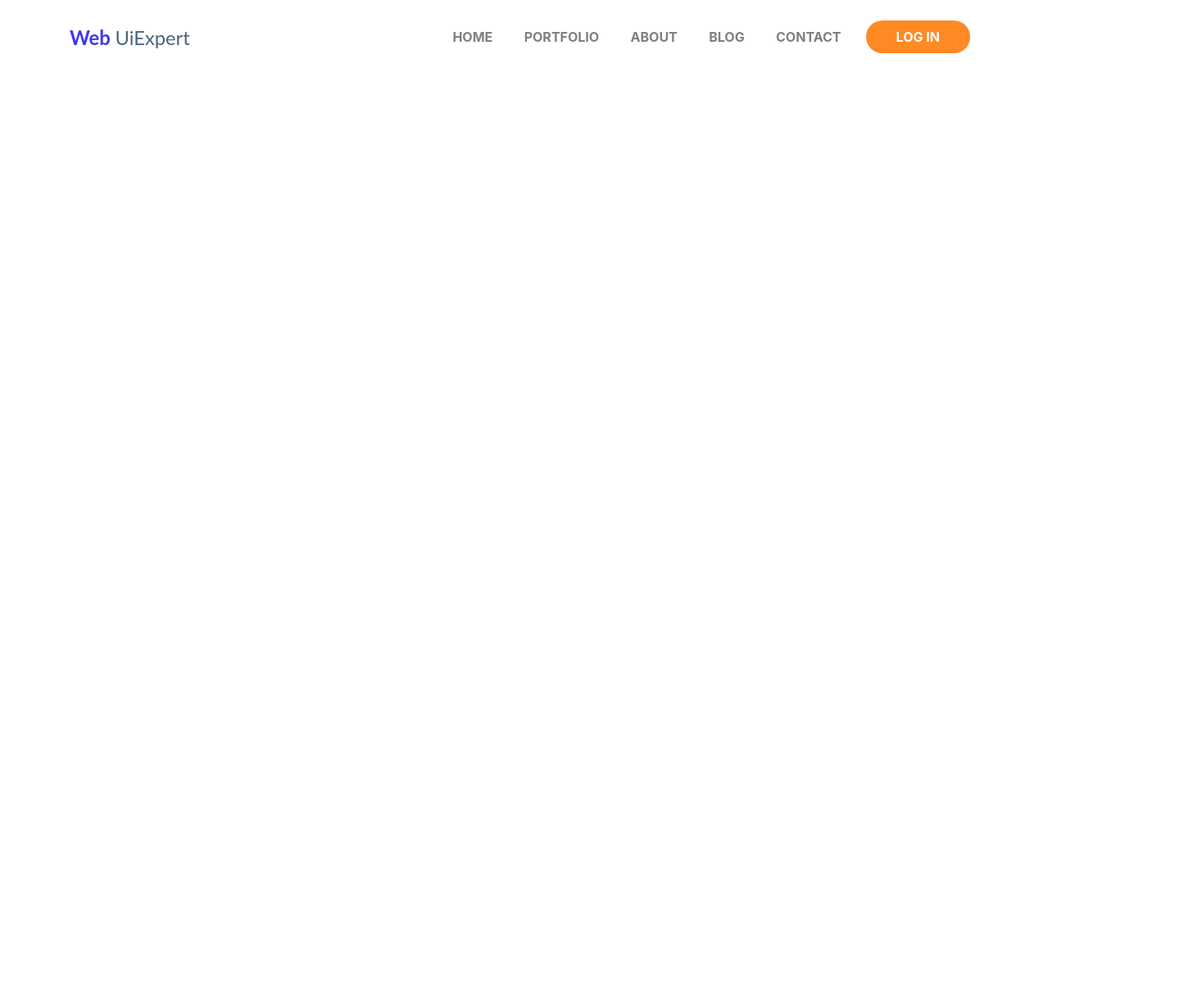
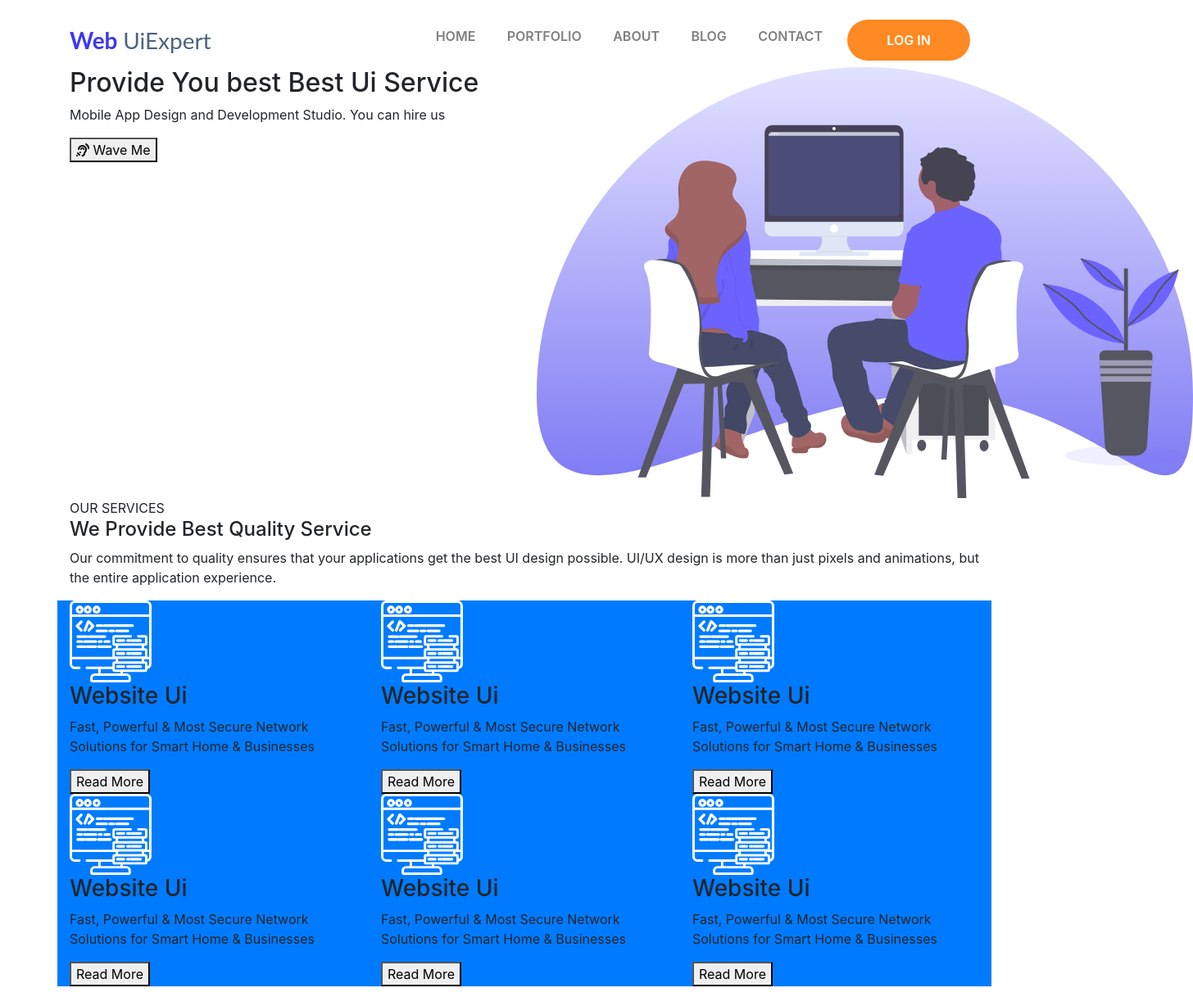
Before and after one commit to jualhosain/design_04, a plain HTML site: page index.html in a window 1280 px wide. Shown: the whole page at 82% size, 1456 px wide, since content can reach past the window. Before the commit the page ends 800 px from the top, so only its background shows below. Drawn offline with Linux system fonts and the light colour scheme.

Commit message:
add file

```diff
--- a/assets/css/style.css
+++ b/assets/css/style.css
@@ -11,18 +11,18 @@ body{
 }
 
 nav .navbar-brand img{
-    height: 29px!important;
+    height: 34px!important;
 }
 
 nav .nav-link{
     /* color: white!important; */
-    font-weight: bold;
+    font-weight: 600;
     font-size: 1rem!important;
     margin: 0 .7rem!important;
 }
 button.nav-link{
-    padding: .5rem 2.3rem!important;
-    border-radius: 2rem;
+    padding: .8rem 3rem!important;
+    border-radius: 3rem;
     border: none;
     background: var(--head-button);
     color: white!important;
--- a/index.html
+++ b/index.html
@@ -64,9 +64,87 @@
                 </div>
             </div>
         </nav>
+        <div id="banner">
+            <div class="container">
+                <div class="row">
+                    <div class="col-6">
+                        <h2>Provide You best
+                            Best Ui Service</h2>
+                        <p>Mobile App Design and Development Studio. You can hire us</p>
+                        <button><i class="fa fa-assistive-listening-systems"></i> Wave Me</button>
+                    </div>
+                    <div class="col-6">
+                        <img src="assets/img/header/undraw_pair_programming_njlp.svg" alt="">
+                    </div>
+                </div>
+            </div>
+        </div>
 
     </header>
-    <main></main>
+    <main>
+        <div id="services">
+            <div class="container">
+                <div class="row">
+                    <div class="col-12">
+                        <span>OUR SERVICES</span>
+                        <h4>We Provide Best Quality Service</h4>
+                        <p>Our commitment to quality ensures that your applications get the best UI design possible. UI/UX design is more than just
+                        pixels and animations, but the entire application experience.</p>
+                    </div>
+                    <div class="col-12 bg-primary">
+                        <div class="row">
+                            <div class="col-4">
+                                <div class="img"><img src="assets/img/services/001-data.svg" alt=""></div>
+                                <h3>Website Ui</h3>
+                                <p>Fast, Powerful & Most Secure Network Solutions for Smart Home & Businesses</p>
+                                <button>Read More</button>
+                            </div>
+                            <div class="col-4">
+                                <div class="img"><img src="assets/img/services/001-data.svg" alt=""></div>
+                                <h3>Website Ui</h3>
+                                <p>Fast, Powerful & Most Secure Network Solutions for Smart Home & Businesses</p>
+                                <button>Read More</button>
+                            </div>
+                            <div class="col-4">
+                                <div class="img"><img src="assets/img/services/001-data.svg" alt=""></div>
+                                <h3>Website Ui</h3>
+                                <p>Fast, Powerful & Most Secure Network Solutions for Smart Home & Businesses</p>
+                                <button>Read More</button>
+                            </div>
+                            <div class="col-4">
+                                <div class="img"><img src="assets/img/services/001-data.svg" alt=""></div>
+                                <h3>Website Ui</h3>
+                                <p>Fast, Powerful & Most Secure Network Solutions for Smart Home & Businesses</p>
+                                <button>Read More</button>
+                            </div>
+                            <div class="col-4">
+                                <div class="img"><img src="assets/img/services/001-data.svg" alt=""></div>
+                                <h3>Website Ui</h3>
+                                <p>Fast, Powerful & Most Secure Network Solutions for Smart Home & Businesses</p>
+                                <button>Read More</button>
+                            </div>
+                            <div class="col-4">
+                                <div class="img"><img src="assets/img/services/001-data.svg" alt=""></div>
+                                <h3>Website Ui</h3>
+                                <p>Fast, Powerful & Most Secure Network Solutions for Smart Home & Businesses</p>
+                                <button>Read More</button>
+                            </div>
+                        </div>
+                    </div>
+                </div>
+            </div>
+        </div>
+        <div id="about">
+            <div class="container">
+                <div class="row">
+                    <div class="col-6">
+                        <img src="assets/img/services/" alt="">
+                    </div>
+                    <div class="col-6"></div>
+                </div>
+            </div>
+        </div>
+    </main>
     <footer></footer>
 
 
```
Also changed, not shown: assets/img/services/001-data.svg (added), assets/img/services/002-phone.svg (added), assets/img/services/003-paint.svg (added), assets/img/services/004-app.svg (added), assets/img/services/005-repair.svg (added), assets/img/services/006-domain-registration.svg (added), assets/img/services/Path 1188.svg (added), assets/img/services/Rectangle 43.svg (added), assets/img/services/undraw_about_me_wa29.svg (added).
